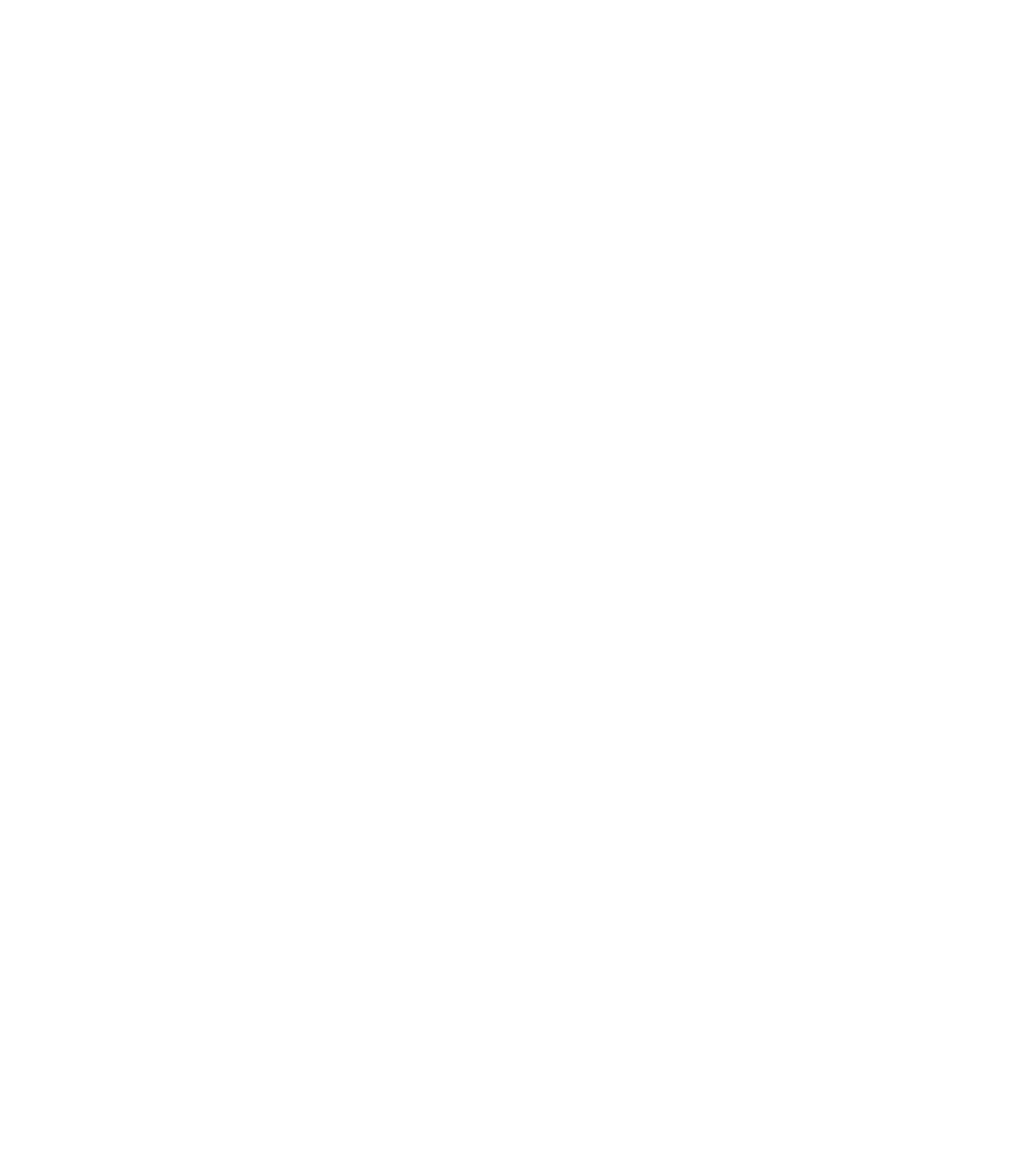
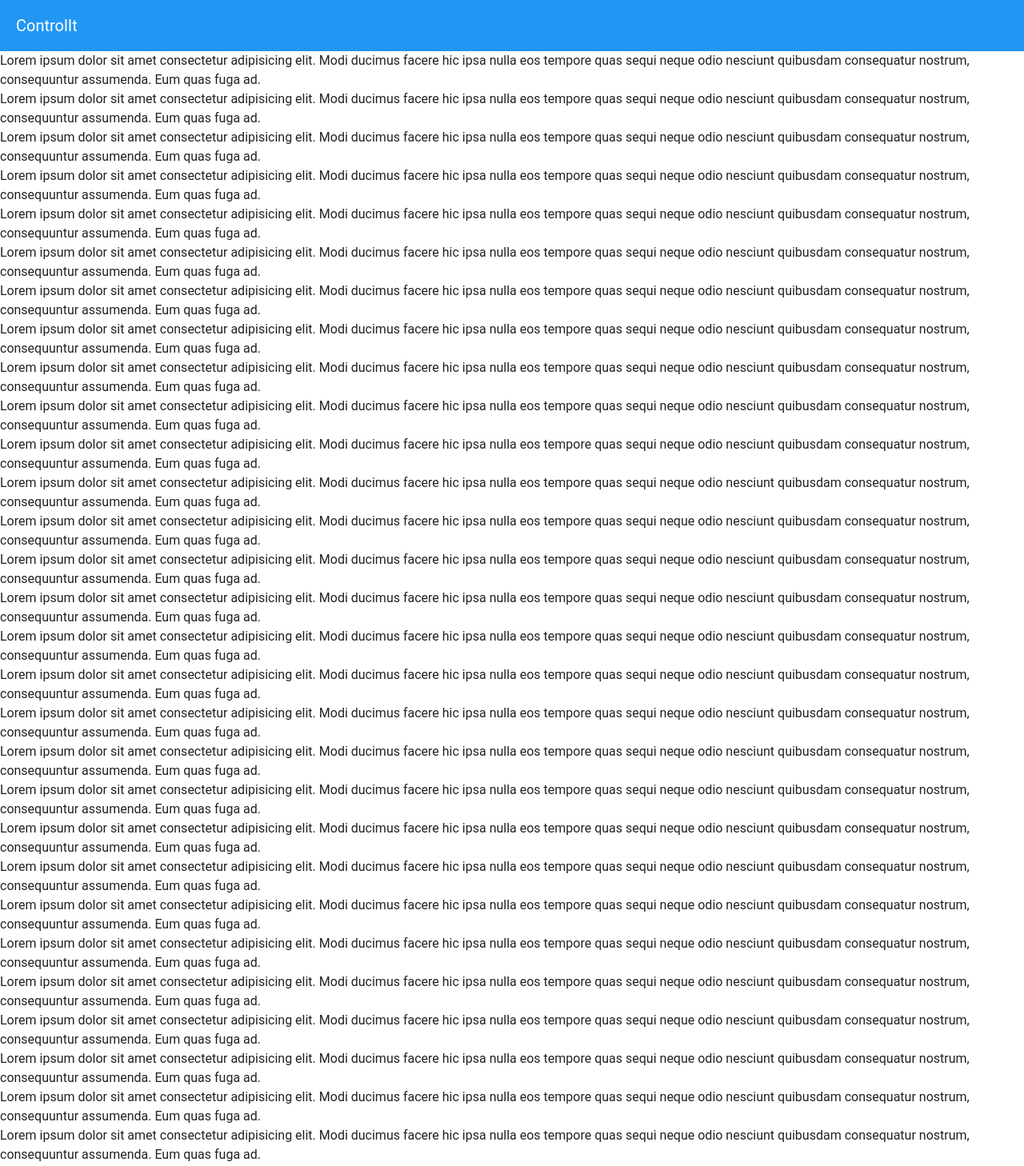
Before and after one commit to varditomer/ControlIt, a Vue app: page / in a window 1280 px wide. Shown: the top 1458 px of the page at 80% size. Before the commit the page ends 800 px from the top, so only its background shows below. Built offline with nearby package versions, Linux system fonts and the light colour scheme.

Commit message:
init app-header

```diff
--- a/src/App.vue
+++ b/src/App.vue
@@ -1,13 +1,30 @@
+<script setup lang="ts">
+    // Import any required components or modules
+    import { RouterView } from 'vue-router'
+    import AppHeader from '@/components/AppHeader.vue'
+
+
+    // Define your component logic
+    // ...
+
+    // Export the component
+
+
+
+
+</script>
+
 <template>
   <v-app>
+    <app-header />
     <v-main>
-      <router-view></router-view>
+      <router-view />
     </v-main>
   </v-app>
 </template>
 
-<script setup lang="ts">
-import { RouterView } from 'vue-router'
-</script>
 
-<style></style>
+
+<style>
+
+</style>
--- /dev/null
+++ b/src/components/AppHeader.vue
@@ -0,0 +1,18 @@
+<template>
+  <v-app-bar color="info" scroll-behavior="elevate">
+    <v-app-bar-title @click="$router.push('/')" class="app-name">
+      ControlIt
+    </v-app-bar-title>
+  </v-app-bar>
+</template>
+
+
+<script setup lang="ts">
+</script>
+
+<style scoped>
+/* Your component styles here */
+.app-name {
+  cursor: pointer;
+}
+</style>
--- a/src/views/About.vue
+++ b/src/views/About.vue
@@ -1,3 +1,7 @@
+<script setup lang="ts">
+</script>
+
+
 <template>
   <div class="about">
     <h1>This is an about page</h1>
--- a/src/views/Home.vue
+++ b/src/views/Home.vue
@@ -1,4 +1,38 @@
 <template>
+    <p>Lorem ipsum dolor sit amet consectetur adipisicing elit. Modi ducimus facere hic ipsa nulla eos tempore quas sequi neque odio nesciunt quibusdam consequatur nostrum, consequuntur assumenda. Eum quas fuga ad.</p>
+    <p>Lorem ipsum dolor sit amet consectetur adipisicing elit. Modi ducimus facere hic ipsa nulla eos tempore quas sequi neque odio nesciunt quibusdam consequatur nostrum, consequuntur assumenda. Eum quas fuga ad.</p>
+    <p>Lorem ipsum dolor sit amet consectetur adipisicing elit. Modi ducimus facere hic ipsa nulla eos tempore quas sequi neque odio nesciunt quibusdam consequatur nostrum, consequuntur assumenda. Eum quas fuga ad.</p>
+    <p>Lorem ipsum dolor sit amet consectetur adipisicing elit. Modi ducimus facere hic ipsa nulla eos tempore quas sequi neque odio nesciunt quibusdam consequatur nostrum, consequuntur assumenda. Eum quas fuga ad.</p>
+    <p>Lorem ipsum dolor sit amet consectetur adipisicing elit. Modi ducimus facere hic ipsa nulla eos tempore quas sequi neque odio nesciunt quibusdam consequatur nostrum, consequuntur assumenda. Eum quas fuga ad.</p>
+    <p>Lorem ipsum dolor sit amet consectetur adipisicing elit. Modi ducimus facere hic ipsa nulla eos tempore quas sequi neque odio nesciunt quibusdam consequatur nostrum, consequuntur assumenda. Eum quas fuga ad.</p>
+    <p>Lorem ipsum dolor sit amet consectetur adipisicing elit. Modi ducimus facere hic ipsa nulla eos tempore quas sequi neque odio nesciunt quibusdam consequatur nostrum, consequuntur assumenda. Eum quas fuga ad.</p>
+    <p>Lorem ipsum dolor sit amet consectetur adipisicing elit. Modi ducimus facere hic ipsa nulla eos tempore quas sequi neque odio nesciunt quibusdam consequatur nostrum, consequuntur assumenda. Eum quas fuga ad.</p>
+    <p>Lorem ipsum dolor sit amet consectetur adipisicing elit. Modi ducimus facere hic ipsa nulla eos tempore quas sequi neque odio nesciunt quibusdam consequatur nostrum, consequuntur assumenda. Eum quas fuga ad.</p>
+    <p>Lorem ipsum dolor sit amet consectetur adipisicing elit. Modi ducimus facere hic ipsa nulla eos tempore quas sequi neque odio nesciunt quibusdam consequatur nostrum, consequuntur assumenda. Eum quas fuga ad.</p>
+    <p>Lorem ipsum dolor sit amet consectetur adipisicing elit. Modi ducimus facere hic ipsa nulla eos tempore quas sequi neque odio nesciunt quibusdam consequatur nostrum, consequuntur assumenda. Eum quas fuga ad.</p>
+    <p>Lorem ipsum dolor sit amet consectetur adipisicing elit. Modi ducimus facere hic ipsa nulla eos tempore quas sequi neque odio nesciunt quibusdam consequatur nostrum, consequuntur assumenda. Eum quas fuga ad.</p>
+    <p>Lorem ipsum dolor sit amet consectetur adipisicing elit. Modi ducimus facere hic ipsa nulla eos tempore quas sequi neque odio nesciunt quibusdam consequatur nostrum, consequuntur assumenda. Eum quas fuga ad.</p>
+    <p>Lorem ipsum dolor sit amet consectetur adipisicing elit. Modi ducimus facere hic ipsa nulla eos tempore quas sequi neque odio nesciunt quibusdam consequatur nostrum, consequuntur assumenda. Eum quas fuga ad.</p>
+    <p>Lorem ipsum dolor sit amet consectetur adipisicing elit. Modi ducimus facere hic ipsa nulla eos tempore quas sequi neque odio nesciunt quibusdam consequatur nostrum, consequuntur assumenda. Eum quas fuga ad.</p>
+    <p>Lorem ipsum dolor sit amet consectetur adipisicing elit. Modi ducimus facere hic ipsa nulla eos tempore quas sequi neque odio nesciunt quibusdam consequatur nostrum, consequuntur assumenda. Eum quas fuga ad.</p>
+    <p>Lorem ipsum dolor sit amet consectetur adipisicing elit. Modi ducimus facere hic ipsa nulla eos tempore quas sequi neque odio nesciunt quibusdam consequatur nostrum, consequuntur assumenda. Eum quas fuga ad.</p>
+    <p>Lorem ipsum dolor sit amet consectetur adipisicing elit. Modi ducimus facere hic ipsa nulla eos tempore quas sequi neque odio nesciunt quibusdam consequatur nostrum, consequuntur assumenda. Eum quas fuga ad.</p>
+    <p>Lorem ipsum dolor sit amet consectetur adipisicing elit. Modi ducimus facere hic ipsa nulla eos tempore quas sequi neque odio nesciunt quibusdam consequatur nostrum, consequuntur assumenda. Eum quas fuga ad.</p>
+    <p>Lorem ipsum dolor sit amet consectetur adipisicing elit. Modi ducimus facere hic ipsa nulla eos tempore quas sequi neque odio nesciunt quibusdam consequatur nostrum, consequuntur assumenda. Eum quas fuga ad.</p>
+    <p>Lorem ipsum dolor sit amet consectetur adipisicing elit. Modi ducimus facere hic ipsa nulla eos tempore quas sequi neque odio nesciunt quibusdam consequatur nostrum, consequuntur assumenda. Eum quas fuga ad.</p>
+    <p>Lorem ipsum dolor sit amet consectetur adipisicing elit. Modi ducimus facere hic ipsa nulla eos tempore quas sequi neque odio nesciunt quibusdam consequatur nostrum, consequuntur assumenda. Eum quas fuga ad.</p>
+    <p>Lorem ipsum dolor sit amet consectetur adipisicing elit. Modi ducimus facere hic ipsa nulla eos tempore quas sequi neque odio nesciunt quibusdam consequatur nostrum, consequuntur assumenda. Eum quas fuga ad.</p>
+    <p>Lorem ipsum dolor sit amet consectetur adipisicing elit. Modi ducimus facere hic ipsa nulla eos tempore quas sequi neque odio nesciunt quibusdam consequatur nostrum, consequuntur assumenda. Eum quas fuga ad.</p>
+    <p>Lorem ipsum dolor sit amet consectetur adipisicing elit. Modi ducimus facere hic ipsa nulla eos tempore quas sequi neque odio nesciunt quibusdam consequatur nostrum, consequuntur assumenda. Eum quas fuga ad.</p>
+    <p>Lorem ipsum dolor sit amet consectetur adipisicing elit. Modi ducimus facere hic ipsa nulla eos tempore quas sequi neque odio nesciunt quibusdam consequatur nostrum, consequuntur assumenda. Eum quas fuga ad.</p>
+    <p>Lorem ipsum dolor sit amet consectetur adipisicing elit. Modi ducimus facere hic ipsa nulla eos tempore quas sequi neque odio nesciunt quibusdam consequatur nostrum, consequuntur assumenda. Eum quas fuga ad.</p>
+    <p>Lorem ipsum dolor sit amet consectetur adipisicing elit. Modi ducimus facere hic ipsa nulla eos tempore quas sequi neque odio nesciunt quibusdam consequatur nostrum, consequuntur assumenda. Eum quas fuga ad.</p>
+    <p>Lorem ipsum dolor sit amet consectetur adipisicing elit. Modi ducimus facere hic ipsa nulla eos tempore quas sequi neque odio nesciunt quibusdam consequatur nostrum, consequuntur assumenda. Eum quas fuga ad.</p>
+    <p>Lorem ipsum dolor sit amet consectetur adipisicing elit. Modi ducimus facere hic ipsa nulla eos tempore quas sequi neque odio nesciunt quibusdam consequatur nostrum, consequuntur assumenda. Eum quas fuga ad.</p>
+    <p>Lorem ipsum dolor sit amet consectetur adipisicing elit. Modi ducimus facere hic ipsa nulla eos tempore quas sequi neque odio nesciunt quibusdam consequatur nostrum, consequuntur assumenda. Eum quas fuga ad.</p>
+    <p>Lorem ipsum dolor sit amet consectetur adipisicing elit. Modi ducimus facere hic ipsa nulla eos tempore quas sequi neque odio nesciunt quibusdam consequatur nostrum, consequuntur assumenda. Eum quas fuga ad.</p>
+    <p>Lorem ipsum dolor sit amet consectetur adipisicing elit. Modi ducimus facere hic ipsa nulla eos tempore quas sequi neque odio nesciunt quibusdam consequatur nostrum, consequuntur assumenda. Eum quas fuga ad.</p>
+    <p>Lorem ipsum dolor sit amet consectetur adipisicing elit. Modi ducimus facere hic ipsa nulla eos tempore quas sequi neque odio nesciunt quibusdam consequatur nostrum, consequuntur assumenda. Eum quas fuga ad.</p>
 </template>
 <script setup lang="ts">
 
--- a/src/views/Login.vue
+++ b/src/views/Login.vue
@@ -1,3 +1,20 @@
+
+<script setup lang="ts">
+import router from '@/router';
+import { ref } from 'vue';
+
+    const email = ref('');
+    const password = ref('');
+
+    const login = () => {
+      // Add your login logic here
+      console.log('Login:', email.value, password.value);
+      // Redirect to the accounts page if login is successful
+      router.push('/accounts');
+    };
+
+</script>
+
 <template>
   <v-container class="login-container">
     <v-card class="login-card">
@@ -12,29 +29,3 @@
     </v-card>
   </v-container>
 </template>
-
-<script lang="ts">
-import router from '@/router';
-import { ref } from 'vue';
-
-export default {
-  name: 'LoginPage',
-  setup() {
-    const email = ref('');
-    const password = ref('');
-
-    const login = () => {
-      // Add your login logic here
-      console.log('Login:', email.value, password.value);
-      // Redirect to the accounts page if login is successful
-      router.push('/accounts');
-    };
-
-    return {
-      email,
-      password,
-      login,
-    };
-  },
-};
-</script>
```
Also changed, not shown: CompositionApiCmpExmp.vue (added, +42 -0 lines).
